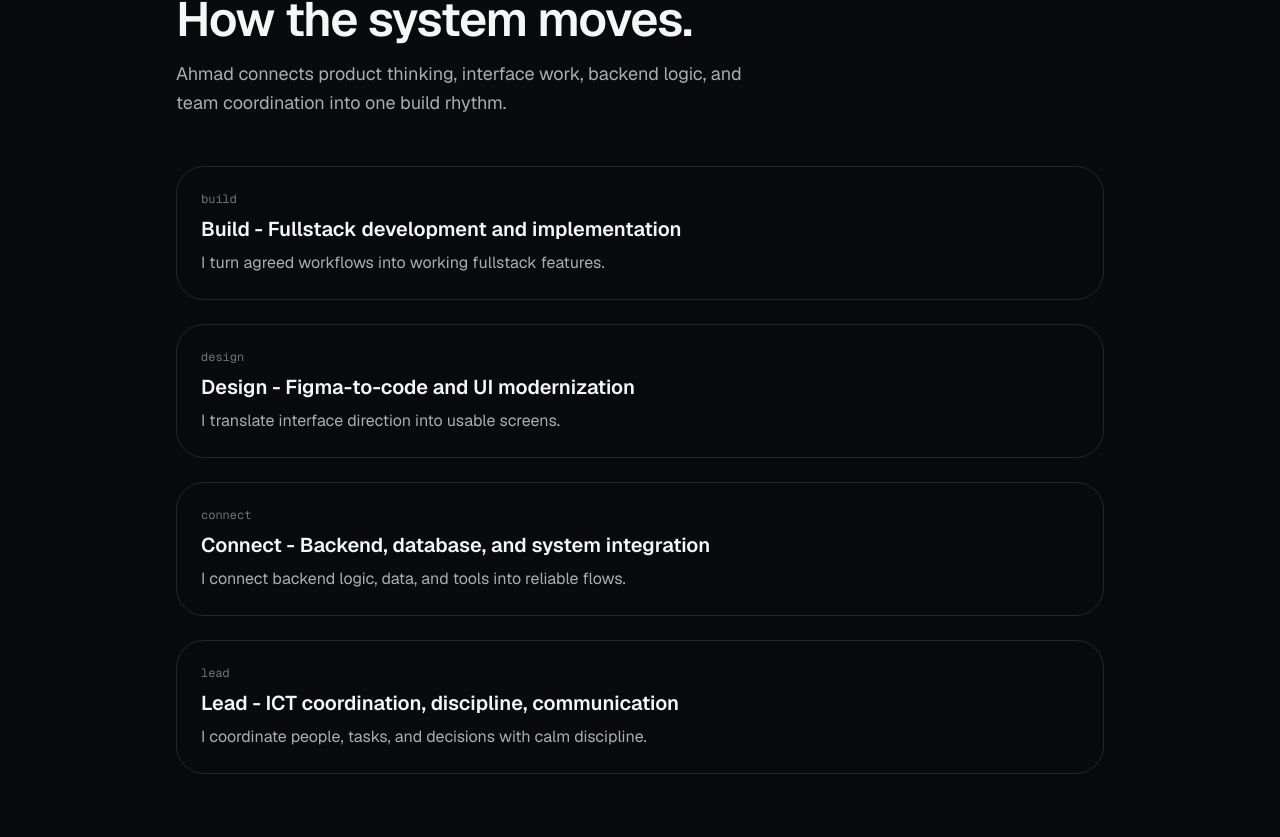
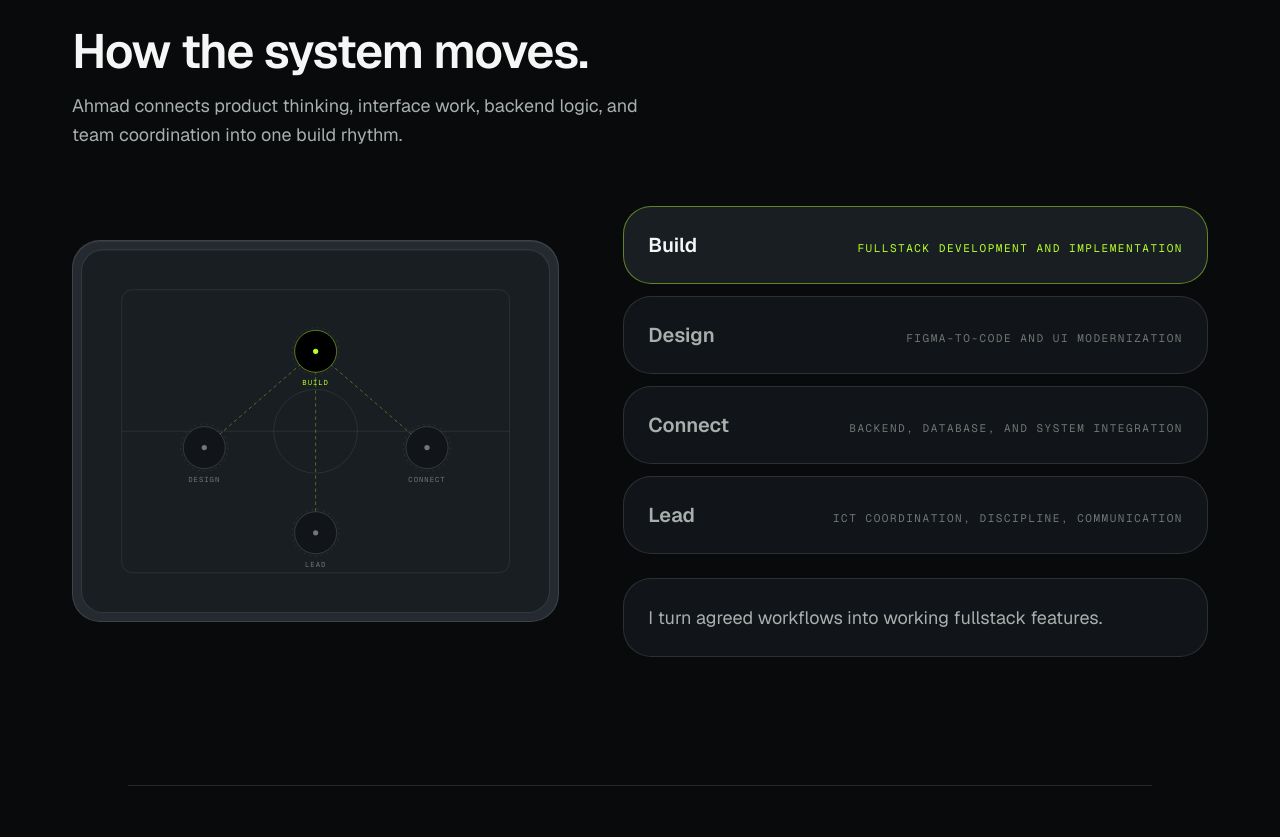
Before and after one commit to fadly-muktafi/MuktafiOS, a Next.js app: page / in a window 1280 px wide. Shown: the part 903-1740 px from the top of the page. Built offline with nearby package versions, Linux system fonts and the light colour scheme.

Commit message:
playbook

```diff
--- a/app/page.tsx
+++ b/app/page.tsx
@@ -1,11 +1,11 @@
 import { ArrowUpRight, Download } from "@phosphor-icons/react/dist/ssr";
 import { Hero } from "@/components/hero";
+import { PlaybookOverview } from "@/components/playbook";
 import { MagneticButton } from "@/components/ui/magnetic-button";
 import { SectionHeader } from "@/components/ui/section-header";
 import {
   contact,
   matchLogs,
-  playbook,
   selectedPlays,
   systemModules,
 } from "@/lib/content";
@@ -24,24 +24,8 @@ export default function Home() {
       {/* #home - Hero Command Center */}
       <Hero />
 
-      {/* #system - Playbook Overview (Phase 2D) */}
-      <section
-        id="system"
-        className="mx-auto max-w-5xl border-t border-line px-5 py-24 md:px-12"
-      >
-        <SectionHeader heading={playbook.heading} intro={playbook.intro} />
-        <ul className="mt-12 space-y-6">
-          {playbook.modes.map((mode) => (
-            <li key={mode.id} className="rounded-panel border border-line p-6">
-              <p className="font-mono text-xs text-dim">{mode.id}</p>
-              <h3 className="mt-2 text-xl font-semibold text-frost">
-                {mode.label} - {mode.headline}
-              </h3>
-              <p className="mt-2 max-w-xl text-muted">{mode.copy}</p>
-            </li>
-          ))}
-        </ul>
-      </section>
+      {/* #system - Playbook Overview */}
+      <PlaybookOverview />
 
       {/* #work - Selected Plays (Phase 2E) */}
       <section
--- /dev/null
+++ b/components/formation-map.tsx
@@ -0,0 +1,125 @@
+/**
+ * FormationMap — 4-mode tactical formation visual (UX-Blueprint §6.3).
+ *
+ * Mechanic: the active mode always occupies the "point" slot;
+ * the other three fill the remaining slots in order. Edge geometry
+ * (point -> each other slot) is therefore constant, and only node
+ * positions swap — animated via CSS transform transitions.
+ *
+ * Purely visual reinforcement of the mode selector: aria-hidden.
+ */
+
+type SlotKey = "point" | "left" | "right" | "anchor";
+
+const SLOTS: Record<SlotKey, { x: number; y: number }> = {
+  point: { x: 320, y: 118 },
+  left: { x: 150, y: 265 },
+  right: { x: 490, y: 265 },
+  anchor: { x: 320, y: 395 },
+};
+
+/** Order in which non-active modes fill the remaining slots. */
+const FILL_ORDER: SlotKey[] = ["left", "right", "anchor"];
+
+function slotFor(
+  modeId: string,
+  modes: readonly { id: string }[],
+  activeId: string
+): { x: number; y: number } {
+  if (modeId === activeId) return SLOTS.point;
+  const others = modes.filter((m) => m.id !== activeId);
+  const idx = others.findIndex((m) => m.id === modeId);
+  return SLOTS[FILL_ORDER[idx] ?? "anchor"];
+}
+
+type FormationMapProps = {
+  modes: readonly { id: string; label: string }[];
+  activeId: string;
+};
+
+export function FormationMap({ modes, activeId }: FormationMapProps) {
+  const point = SLOTS.point;
+
+  return (
+    <svg
+      viewBox="0 0 640 480"
+      aria-hidden="true"
+      className="block aspect-[4/3] w-full select-none"
+    >
+      {/* Court geometry — echoes the hero court */}
+      <g
+        stroke="var(--color-line)"
+        strokeWidth="1"
+        fill="none"
+      >
+        <rect x="24" y="24" width="592" height="432" rx="16" />
+        <line x1="24" y1="240" x2="616" y2="240" />
+        <circle cx="320" cy="240" r="64" />
+      </g>
+
+      {/* Slot markers — dashed rings showing where players can sit */}
+      <g
+        stroke="var(--color-line)"
+        strokeWidth="1"
+        strokeDasharray="3 6"
+        fill="none"
+      >
+        {Object.values(SLOTS).map((slot) => (
+          <circle key={`${slot.x}-${slot.y}`} cx={slot.x} cy={slot.y} r={36} />
+        ))}
+      </g>
+
+      {/* Constant edges: point -> each outer slot */}
+      <g stroke="var(--color-accent-line)" strokeWidth="1.2" fill="none">
+        {(["left", "right", "anchor"] as const).map((slot) => (
+          <line
+            key={slot}
+            x1={point.x}
+            y1={point.y}
+            x2={SLOTS[slot].x}
+            y2={SLOTS[slot].y}
+            strokeDasharray="4 6"
+            strokeLinecap="round"
+          />
+        ))}
+      </g>
+
+      {/* Mode nodes — positions animate via transform transition */}
+      {modes.map((mode) => {
+        const pos = slotFor(mode.id, modes, activeId);
+        const isActive = mode.id === activeId;
+        return (
+          <g
+            key={mode.id}
+            className="transition-transform duration-[420ms] ease-snap"
+            style={{ transform: `translate(${pos.x}px, ${pos.y}px)` }}
+          >
+            <circle
+              r="32"
+              fill={isActive ? "var(--color-accent-soft)" : "var(--color-surface)"}
+              stroke={
+                isActive ? "var(--color-accent-line)" : "var(--color-line-strong)"
+              }
+              strokeWidth={isActive ? 1.5 : 1}
+              style={{ transition: "fill 300ms ease, stroke 300ms ease" }}
+            />
+            <circle
+              r="4"
+              fill={isActive ? "var(--color-accent)" : "var(--color-dim)"}
+              style={{ transition: "fill 300ms ease" }}
+            />
+            <text
+              y="52"
+              textAnchor="middle"
+              fill={isActive ? "var(--color-accent)" : "var(--color-dim)"}
+              className="font-mono text-[11px] uppercase"
+              style={{ letterSpacing: "0.14em", transition: "fill 300ms ease" }}
+            >
+              {mode.label}
+            </text>
+          </g>
+        );
+      })}
+    </svg>
+  );
+}
--- /dev/null
+++ b/components/playbook.tsx
@@ -0,0 +1,134 @@
+"use client";
+
+import { useCallback, useRef, useState } from "react";
+import { playbook } from "@/lib/content";
+import { BezelPanel } from "@/components/ui/bezel-panel";
+import { FormationMap } from "@/components/formation-map";
+import { SectionHeader } from "@/components/ui/section-header";
+
+/**
+ * PlaybookOverview (UX-Blueprint §6.3).
+ * Formation map left, tablist selector right; stacked on mobile.
+ * Full tab keyboard support: arrows, Home, End, roving tabindex.
+ */
+export function PlaybookOverview() {
+  const modes = playbook.modes;
+  const [activeId, setActiveId] = useState(modes[0].id);
+  const tabRefs = useRef<(HTMLButtonElement | null)[]>([]);
+
+  const activateMode = useCallback((id: string, focus?: boolean) => {
+    setActiveId(id);
+    if (focus) {
+      const idx = modes.findIndex((m) => m.id === id);
+      tabRefs.current[idx]?.focus();
+    }
+  }, [modes]);
+
+  const onTabKeyDown = (event: React.KeyboardEvent, index: number) => {
+    const count = modes.length;
+    let target: number | null = null;
+
+    switch (event.key) {
+      case "ArrowDown":
+      case "ArrowRight":
+        target = (index + 1) % count;
+        break;
+      case "ArrowUp":
+      case "ArrowLeft":
+        target = (index - 1 + count) % count;
+        break;
+      case "Home":
+        target = 0;
+        break;
+      case "End":
+        target = count - 1;
+        break;
+      default:
+        return;
+    }
+    event.preventDefault();
+    activateMode(modes[target].id, true);
+  };
+
+  const activeMode = modes.find((m) => m.id === activeId) ?? modes[0];
+
+  return (
+    <section
+      id="system"
+      className="mx-auto w-full max-w-[1440px] border-t border-line px-5 py-24 md:px-12 lg:px-[72px] lg:py-32"
+    >
+      <SectionHeader heading={playbook.heading} intro={playbook.intro} />
+
+      <div className="mt-14 grid items-center gap-10 lg:grid-cols-[minmax(0,5fr)_minmax(0,6fr)] lg:gap-16">
+        {/* Formation map */}
+        <BezelPanel innerClassName="p-4 md:p-6">
+          <FormationMap modes={modes} activeId={activeId} />
+        </BezelPanel>
+
+        {/* Mode selector */}
+        <div>
+          <div
+            role="tablist"
+            aria-label="Playbook modes"
+            aria-orientation="vertical"
+            className="flex flex-col gap-3"
+          >
+            {modes.map((mode, index) => {
+              const isActive = mode.id === activeId;
+              return (
+                <button
+                  key={mode.id}
+                  ref={(el) => {
+                    tabRefs.current[index] = el;
+                  }}
+                  type="button"
+                  role="tab"
+                  id={`playbook-tab-${mode.id}`}
+                  aria-selected={isActive}
+                  aria-controls={`playbook-panel-${mode.id}`}
+                  tabIndex={isActive ? 0 : -1}
+                  onClick={() => activateMode(mode.id)}
+                  onKeyDown={(e) => onTabKeyDown(e, index)}
+                  className={`group w-full rounded-panel border p-5 text-left transition-all duration-300 ease-snap md:p-6 ${
+                    isActive
+                      ? "border-accent-line bg-raised"
+                      : "border-line bg-surface hover:border-line-strong hover:bg-raised/60"
+                  }`}
+                >
+                  <span className="flex items-baseline justify-between gap-4">
+                    <span
+                      className={`text-xl font-semibold transition-colors duration-200 ${
+                        isActive ? "text-frost" : "text-muted group-hover:text-frost"
+                      }`}
+                    >
+                      {mode.label}
+                    </span>
+                    <span
+                      className={`font-mono text-[11px] uppercase tracking-[0.14em] ${
+                        isActive ? "text-accent" : "text-dim"
+                      }`}
+                    >
+                      {mode.headline}
+                    </span>
+                  </span>
+                </button>
+              );
+            })}
+          </div>
+
+          {/* Active mode detail — single tabpanel region */}
+          <div
+            role="tabpanel"
+            id={`playbook-panel-${activeMode.id}`}
+            aria-labelledby={`playbook-tab-${activeMode.id}`}
+            className="mt-6 rounded-panel border border-line bg-surface p-6"
+          >
+            <p className="text-base leading-relaxed text-muted md:text-lg">
+              {activeMode.copy}
+            </p>
+          </div>
+        </div>
+      </div>
+    </section>
+  );
+}
```
